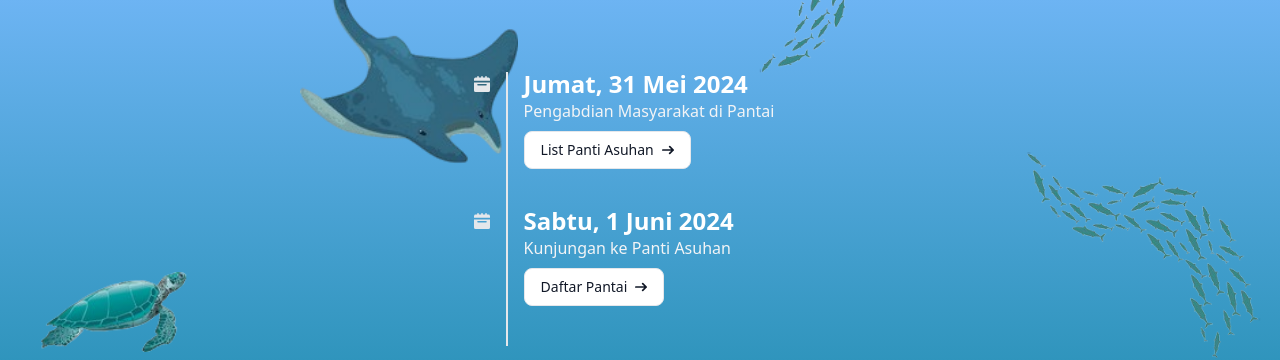
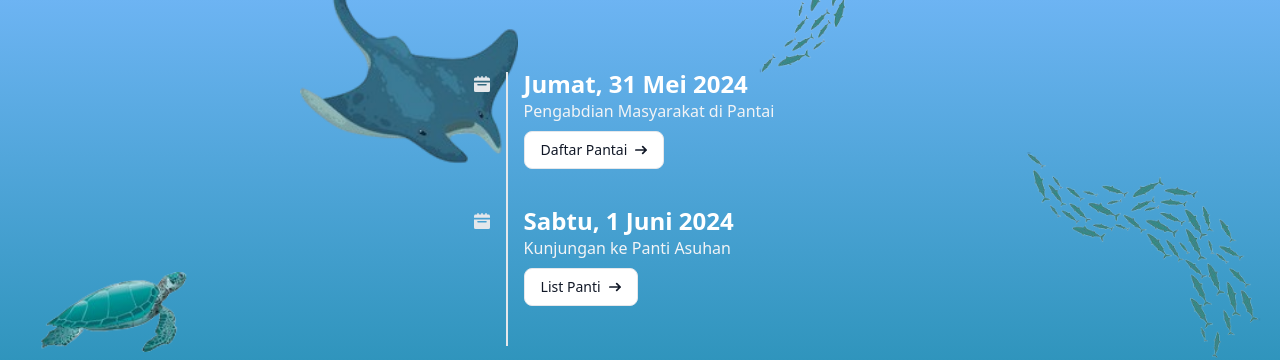
Before and after one commit to thegouhund/pesona23, a React (Vite) app: page / in a window 1280 px wide. Shown: the part 2580-2940 px from the top of the page. Built offline with nearby package versions, Linux system fonts and the light colour scheme.

Commit message:
timeline upd

```diff
--- a/src/components/Timeline.jsx
+++ b/src/components/Timeline.jsx
@@ -77,7 +77,7 @@ const Timeline = () => {
 									offset={-100}
 									className="inline-flex items-center mt-2 px-4 py-2 cursor-pointer text-sm font-medium text-gray-900 bg-white border border-gray-200 rounded-lg hover:bg-gray-100  focus:z-10 focus:ring-4 focus:outline-none focus:ring-gray-100 focus:text-blue-700"
 								>
-									List Panti Asuhan
+									Daftar Pantai
 									<svg
 										class="w-3 h-3 ms-2 rtl:rotate-180"
 										aria-hidden="true"
@@ -121,7 +121,7 @@ const Timeline = () => {
 									offset={-100}
 									className="inline-flex items-center mt-2 px-4 py-2 cursor-pointer text-sm font-medium text-gray-900 bg-white border border-gray-200 rounded-lg hover:bg-gray-100  focus:z-10 focus:ring-4 focus:outline-none focus:ring-gray-100 focus:text-blue-700"
 								>
-									Daftar Pantai
+									List Panti
 									<svg
 										class="w-3 h-3 ms-2 rtl:rotate-180"
 										aria-hidden="true"
```
